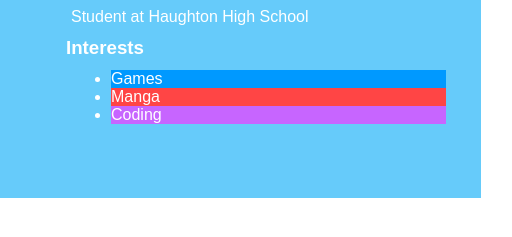
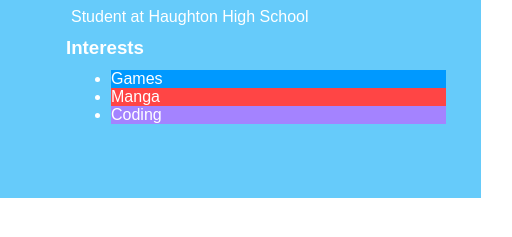
Before and after one commit to ChainsawMan41/ChainsawMan41.github.io, a plain HTML site: page index.html in a window 1280 px wide. Shown: the part 147-384 px from the top of the page, 559-1071 px from the left. Drawn offline with Linux system fonts and the light colour scheme.

Commit message:
describe change

```diff
--- a/style.css
+++ b/style.css
@@ -81,7 +81,7 @@ h2, h3 {
 }
 
 #PurpleBg {
-    background-color: rgb(199, 101, 255);
+    background-color: rgb(164, 131, 255);
 }
 /* Portfolio styles */
 .content h1 {
```
